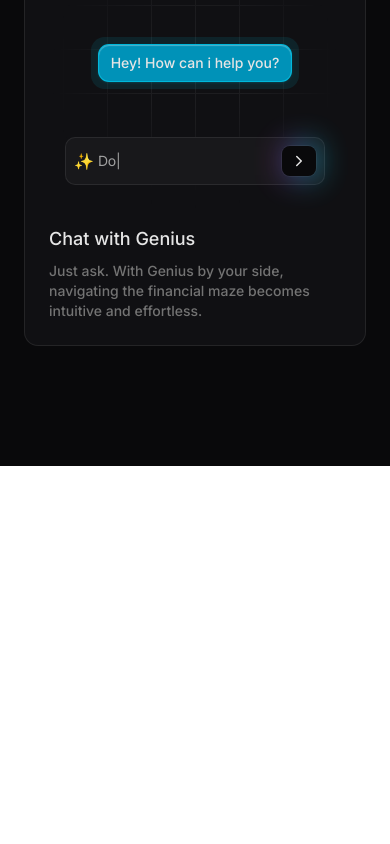
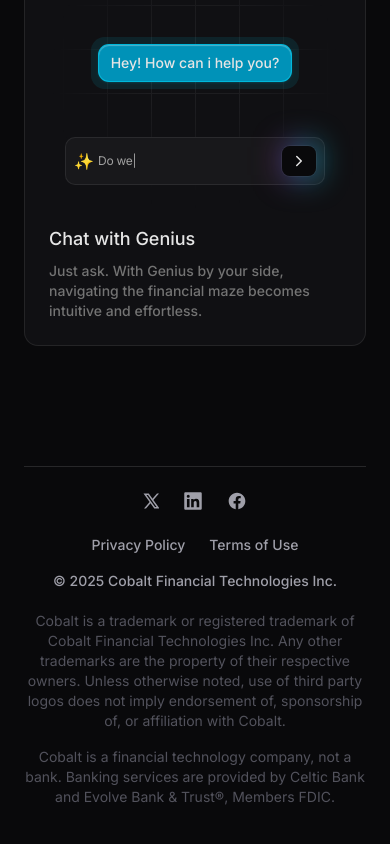
Before and after one commit to Yashx18/CobaltLP, a React (Vite) app: page / in a window 390 px wide. Shown: the part 1911-2755 px from the top of the page. Before the commit the page ends 2377 px from the top, so only its background shows below. Built offline with nearby package versions, Linux system fonts and the light colour scheme.

Commit message:
completed the footer of Cobalt and is responsive

```diff
--- a/src/App.tsx
+++ b/src/App.tsx
@@ -2,14 +2,17 @@
 import Navbar from './components/Navbar';
 import Hero from './sections/Hero';
 import FeatureCards from './sections/FeatureCards';
+import Footer from './sections/Footer';
 
 function App() {
   return (
     <div className="font-inter relative min-h-screen w-full">
       <Navbar />
-      <main className="bg-[#09090b] ">
+      <main className="bg-[#09090b] pb-10">
         <Hero />
         <FeatureCards />
+        <Footer/>
+
       </main>
     </div>
   );
--- /dev/null
+++ b/src/sections/CTA.tsx
@@ -0,0 +1,8 @@
+const CTA = () => {
+	return (
+		<div>
+			<span>This is the CTA section</span>
+		</div>
+	)
+}
+export default CTA;
--- a/src/sections/FeatureCards.tsx
+++ b/src/sections/FeatureCards.tsx
@@ -1,8 +1,8 @@
 import { TypingAnimation } from '@/components/ui/typing-animation';
 const FeatureCards = () => {
   return (
-    <section className="h-fit w-full px-6 sm:px-10 pb-20">
-      <div className="mx-auto flex w-full max-w-5xl flex-col items-center justify-between lg:gap-15 md:gap-10 gap-8 py-10">
+    <section className="h-fit w-full px-6 pb-20 sm:px-10">
+      <div className="mx-auto flex w-full max-w-5xl flex-col items-center justify-between gap-8 py-10 md:gap-10 lg:gap-15">
         {/* Heading for the section */}
         <div className="w-full">
           <h2 className="bg-[linear-gradient(to_bottom_right,white,grey)] bg-clip-text pb-2 text-2xl font-bold text-transparent sm:text-3xl md:text-4xl">
@@ -198,7 +198,7 @@
                       ]}
                       typeSpeed={40}
                       pauseDelay={1000}
-                      className="text-sm text-neutral-400"
+                      className="text-xs text-neutral-400 sm:text-sm"
                       loop
                     />
                   </div>
--- /dev/null
+++ b/src/sections/Footer.tsx
@@ -0,0 +1,84 @@
+const Footer = () => {
+  return (
+    <section className="h-fit w-full px-6 sm:px-10">
+      <div className="mx-auto flex w-full max-w-5xl flex-col items-center justify-between gap-8 border-t-[0.1px] border-neutral-400/20 py-6 md:gap-10 lg:gap-15">
+        <div className="flex w-full flex-col-reverse md:gap-10 gap-6 items-center justify-between text-white md:flex-row md:items-start ">
+          {/* About Cobalt Section */}
+          <div className="flex flex-col items-start gap-5">
+            {/* Text Column */}
+            <div className="flex items-center md:gap-6 gap-4 text-sm md:flex-row flex-col-reverse  font-medium text-zinc-400 md:w-fit w-full">
+              <span>© 2025 Cobalt Financial Technologies Inc.</span>
+              <div className="gap-6 flex items-center">
+                <span className="cursor-pointer transition-colors duration-200 hover:text-zinc-300">
+                  Privacy Policy
+                </span>
+                <span className="cursor-pointer transition-colors duration-200 hover:text-zinc-300">
+                  Terms of Use
+                </span>
+              </div>
+            </div>
+            <div className="flex flex-col items-start md:gap-2 gap-4 text-center text-sm text-zinc-600 md:max-w-xl md:text-start">
+              <p>
+                Cobalt is a trademark or registered trademark of Cobalt Financial Technologies Inc.
+                Any other trademarks are the property of their respective owners. Unless otherwise
+                noted, use of third party logos does not imply endorsement of, sponsorship of, or
+                affiliation with Cobalt.
+              </p>
+              <p>
+                Cobalt is a financial technology company, not a bank. Banking services are provided
+                by Celtic Bank and Evolve Bank & Trust®, Members FDIC.
+              </p>
+            </div>
+          </div>
+          {/*Social Links Section */}
+          <div className="flex items-center gap-6 text-zinc-400">
+            <a href="x" className="transition-colors duration-200 hover:text-zinc-300">
+              <svg
+                fill="currentColor"
+                viewBox="0 0 16 16"
+                aria-label="X"
+                stroke-linecap="round"
+                stroke-linejoin="round"
+                className="h-4 w-4 group-hover:hidden"
+                aria-hidden="true"
+              >
+                <path
+                  fill-rule="evenodd"
+                  clip-rule="evenodd"
+                  d="M0.5 0.5H5.75L9.48421 5.71053L14 0.5H16L10.3895 6.97368L16.5 15.5H11.25L7.51579 10.2895L3 15.5H1L6.61053 9.02632L0.5 0.5ZM12.0204 14L3.42043 2H4.97957L13.5796 14H12.0204Z"
+                ></path>
+              </svg>
+            </a>
+            <a href="linkedIn" className="transition-colors duration-200 hover:text-zinc-300">
+              <svg
+                fill="currentColor"
+                viewBox="0 0 24 24"
+                aria-label="LinkedIn"
+                className="h-5 w-5"
+                aria-hidden="true"
+              >
+                <path d="M21 1.5H3c-.83 0-1.5.68-1.5 1.51V21c0 .83.67 1.51 1.5 1.51h18c.82 0 1.5-.68 1.5-1.51V3c0-.83-.68-1.51-1.5-1.51Zm-13.15 18H4.73V9.48h3.12V19.5ZM6.29 8.1a1.8 1.8 0 1 1 0-3.6 1.8 1.8 0 0 1 0 3.6Zm13.22 11.4h-3.1v-4.88c0-1.16-.03-2.65-1.63-2.65-1.62 0-1.87 1.26-1.87 2.57v4.96h-3.1V9.48h2.98v1.37h.04a3.28 3.28 0 0 1 2.95-1.62c3.15 0 3.73 2.08 3.73 4.78v5.49Z"></path>
+              </svg>
+            </a>
+            <a href="fb" className="transition-colors duration-200 hover:text-zinc-300">
+              <svg
+                fill="currentColor"
+                viewBox="0 0 24 24"
+                aria-label="Facebook"
+                className="h-5 w-5"
+                aria-hidden="true"
+              >
+                <path
+                  fill-rule="evenodd"
+                  d="M22 12c0-5.523-4.477-10-10-10S2 6.477 2 12c0 4.991 3.657 9.128 8.438 9.878v-6.987h-2.54V12h2.54V9.797c0-2.506 1.492-3.89 3.777-3.89 1.094 0 2.238.195 2.238.195v2.46h-1.26c-1.243 0-1.63.771-1.63 1.562V12h2.773l-.443 2.89h-2.33v6.988C18.343 21.128 22 16.991 22 12z"
+                  clip-rule="evenodd"
+                ></path>
+              </svg>
+            </a>
+          </div>
+        </div>
+      </div>
+    </section>
+  );
+};
+export default Footer;
```
